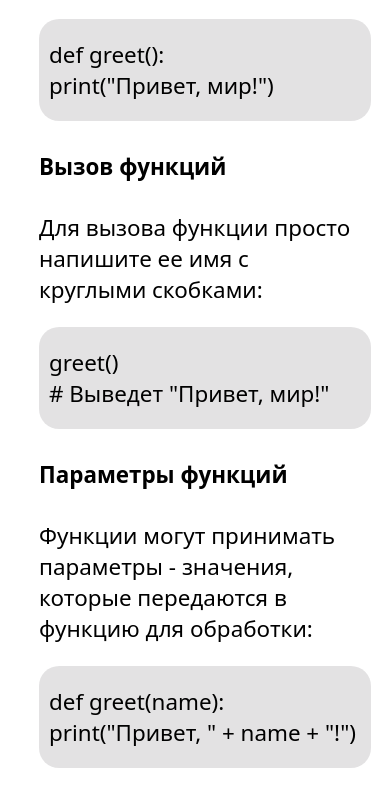
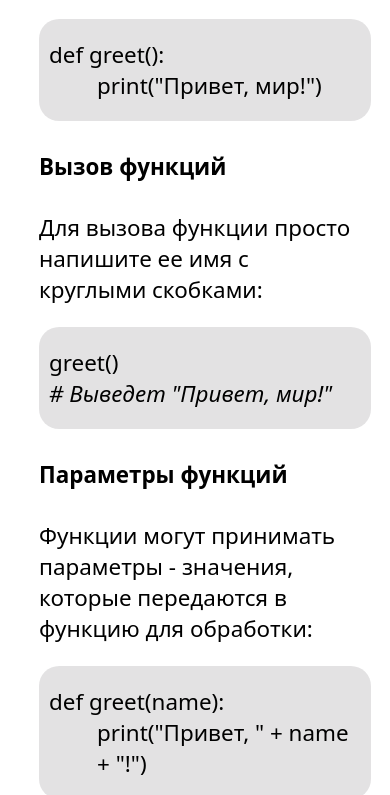
Before and after one commit to SergeiMikhailichenko/SergeiMikhailichenko.github.io, a plain HTML site: page 2 style/python/lesson4.html in a window 390 px wide. Shown: the part 1395-2190 px from the top of the page. Drawn offline with nearby package versions, Linux system fonts and the light colour scheme; a web font is replaced by a local one.

Commit message:
edit styles

```diff
--- a/2 style/styles.css
+++ b/2 style/styles.css
@@ -274,6 +274,13 @@ nav ul li a {
 	margin: 0;
 }
 
+.code-bord .tab {
+	margin-left: 3rem;
+}
+
+.code-bord .comment {
+	font-style: italic;
+}
 
 	.footer {
 		display:flex;
```
